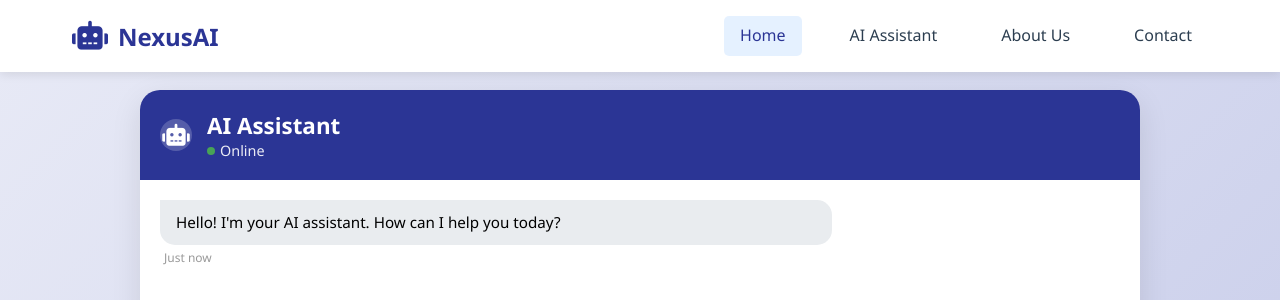
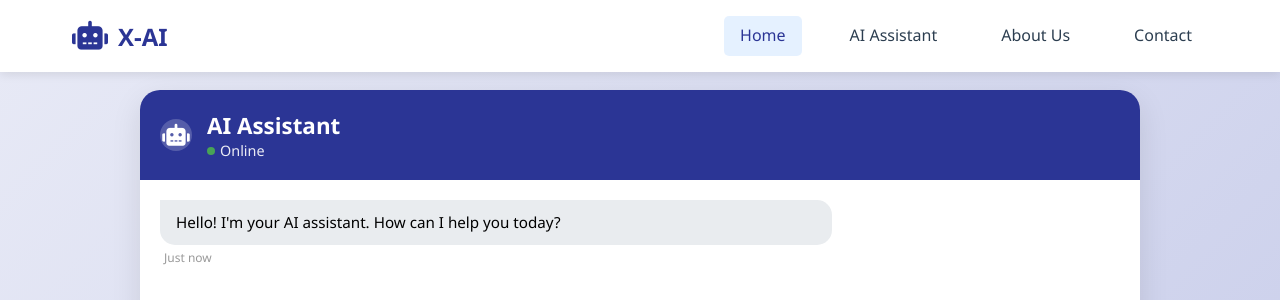
Before and after one commit to nschandunu/AI-Assistant, a Flask app: page / in a window 1280 px wide. Shown: the top 300 px of the page. Run offline with Flask 3, Linux system fonts and the light colour scheme.

Commit message:
Rename AI Project Name

```diff
--- a/templates/index.html
+++ b/templates/index.html
@@ -13,7 +13,7 @@
         <div class="nav-content">
             <div class="logo">
                 <i class="fas fa-robot"></i>
-                <span>NexusAI</span>
+                <span>X-AI</span>
             </div>
             <div class="nav-links">
                 <a href="#" class="active">Home</a>
```
